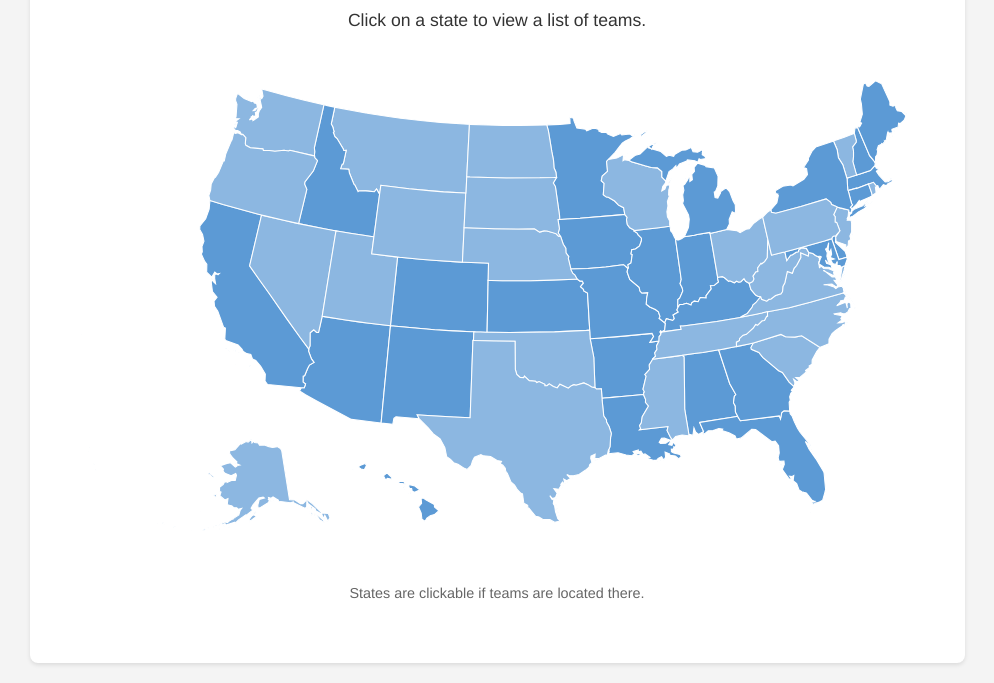
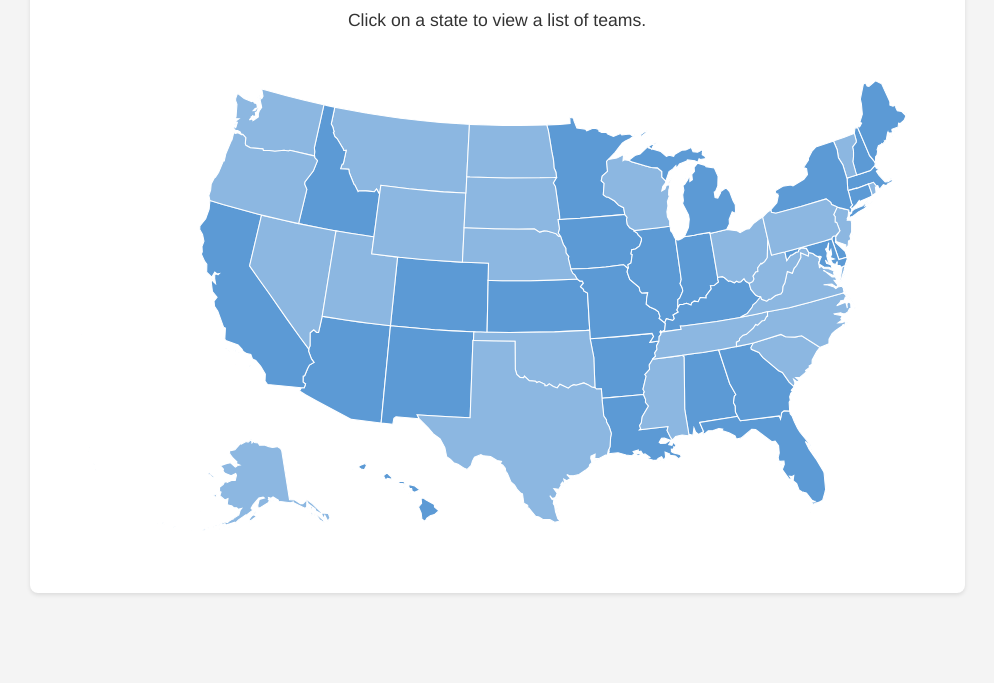
Before and after one commit to MamaHubbs/TeamLocator, a plain HTML site: page index.html in a window 1280 px wide. Shown: the part 140-823 px from the top of the page, without its empty margins (143-1137 px from the left). After the commit the page ends 800 px from the top, so only its background shows below. Drawn offline with Linux system fonts and the light colour scheme.

Commit message:
Update index.html

```diff
--- a/index.html
+++ b/index.html
@@ -74,7 +74,6 @@
         <div id="us-map-object-container">
             <object id="usMapSvgObject" type="image/svg+xml" data="Blank_US_Map_(states_only).svg"></object>
         </div>
-        <p class="map-note">States are clickable if teams are located there.</p>
     </div>
     <script>
         document.addEventListener('DOMContentLoaded', function() {
```
